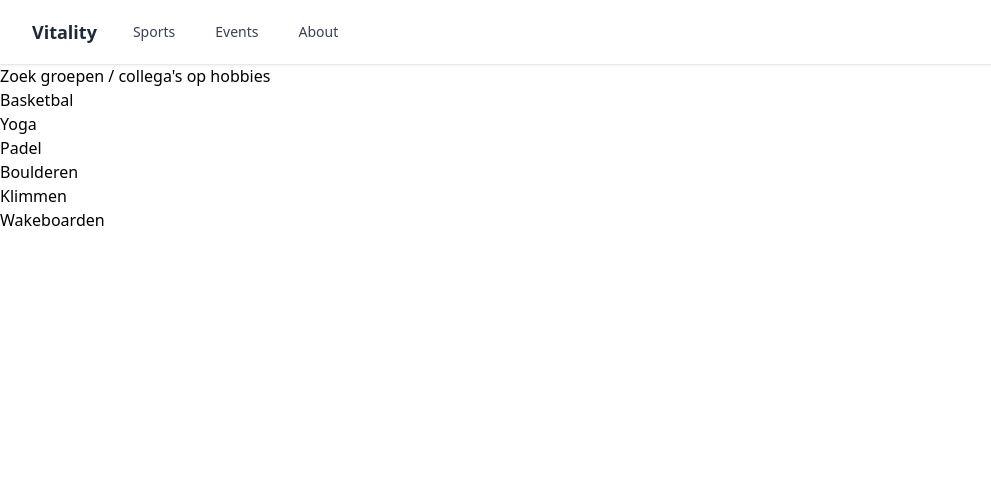
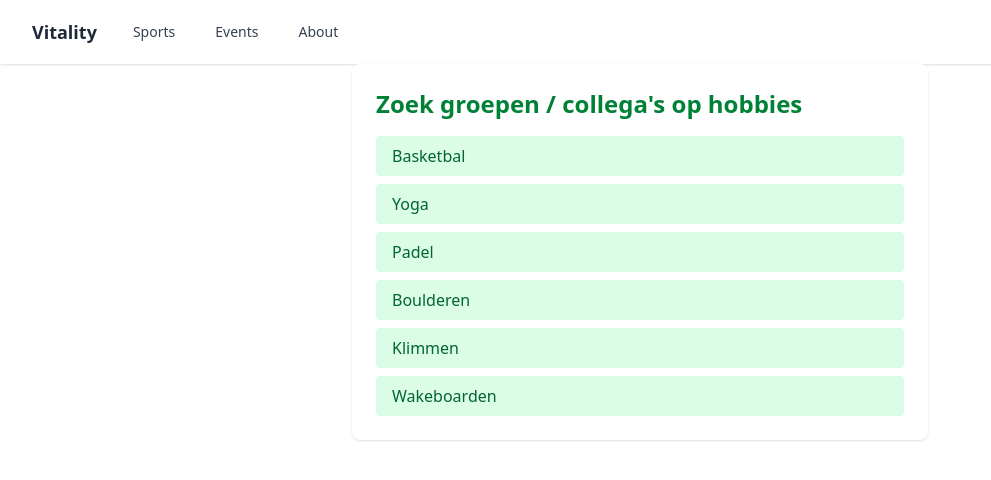
Before and after one commit to cdijkstra/VitalityApp, an Angular app in the folder Vitality/: page / in a window 1280 px wide. Shown: the top 480 px of the page, without its empty margins (0-991 px from the left). Built offline with nearby package versions, Linux system fonts and the light colour scheme.

Commit message:
New stuff

```diff
--- a/Vitality/src/app/app.routes.ts
+++ b/Vitality/src/app/app.routes.ts
@@ -5,6 +5,7 @@ import { DailyChecklist } from './daily-checklist/daily-checklist';
 
 export const routes: Routes = [
   { path: '', component: SportsOverviewComponent },
+  { path: 'sports', component: SportsOverviewComponent },
   { path: 'sports/:name', component: SportDetailComponent },
   { path: 'daily-checklist', component: DailyChecklist },
 ];
--- a/Vitality/src/app/sport-detail/sport-detail.html
+++ b/Vitality/src/app/sport-detail/sport-detail.html
@@ -1,14 +1,16 @@
+<button type="button" (click)="goBack()" class="mb-4 px-4 py-2 bg-green-500 text-white rounded hover:bg-green-600 transition">Terug naar menu</button>
+
 @if (selectedSport()?.image) {
-  <img [src]="selectedSport()?.image" [alt]="sportName()" style="max-width: 300px; display: block; margin-bottom: 1rem;" />
+  <img [src]="selectedSport()?.image" [alt]="sportName()" class="max-w-xs w-full rounded shadow mb-4" />
 }
 
-<p>
+<p class="text-xl font-semibold mb-2">
   Leuk dat je ook van <strong>{{ selectedSport()?.name }}</strong> houdt!
 </p>
-<p>
+<p class="mb-2 text-gray-700">
   {{ selectedSport()?.description }}
 </p>
-<p>
+<p class="mb-4">
   De whatsapp group voor deze sport vind je op:
-  <a [href]="selectedSport()?.socialLink" target="_blank">{{ selectedSport()?.socialLink }}</a>
+  <a [href]="selectedSport()?.socialLink" target="_blank" class="text-green-600 underline hover:text-green-800">WhatsApp groep</a>
 </p>
--- a/Vitality/src/app/sport-detail/sport-detail.ts
+++ b/Vitality/src/app/sport-detail/sport-detail.ts
@@ -1,6 +1,6 @@
 import { Component, inject, input, Input, signal } from '@angular/core';
 import { takeUntilDestroyed } from '@angular/core/rxjs-interop';
-import { ActivatedRoute } from '@angular/router';
+import { ActivatedRoute, Router } from '@angular/router';
 import { Sport, sports } from '../models/sport.model';
 import { CommonModule } from '@angular/common';
 
@@ -17,6 +17,7 @@ export class SportDetailComponent {
 
   selectedSport = signal<Sport | undefined>(undefined);
   private route = inject(ActivatedRoute);
+  private router = inject(Router);
 
   constructor() {
     this.route.paramMap.pipe(takeUntilDestroyed()).subscribe((params) => {
@@ -24,4 +25,8 @@ export class SportDetailComponent {
       this.selectedSport.set(sports.find((sport: Sport) => sport.name === sportName));
     });
   }
+
+  goBack() {
+    this.router.navigate(['/sports']);
+  }
 }
--- a/Vitality/src/app/sports-overview/sports-overview.html
+++ b/Vitality/src/app/sports-overview/sports-overview.html
@@ -1,10 +1,10 @@
-<div>
-  <h2>Zoek groepen / collega's op hobbies</h2>
-  <ul>
+<div class="max-w-xl mx-auto p-6 bg-white rounded-lg shadow">
+  <h2 class="text-2xl font-bold mb-4 text-green-700">Zoek groepen / collega's op hobbies</h2>
+  <ul class="space-y-2">
     @for (sport of sports(); track sport.name) {
-    <li>
-      <a [routerLink]="['/sports', sport.name]">{{ sport.name }}</a>
-    </li>
+      <li>
+        <a [routerLink]="['/sports', sport.name]" class="block px-4 py-2 bg-green-100 rounded hover:bg-green-200 text-green-800 font-medium transition">{{ sport.name }}</a>
+      </li>
     }
   </ul>
 </div>
```
